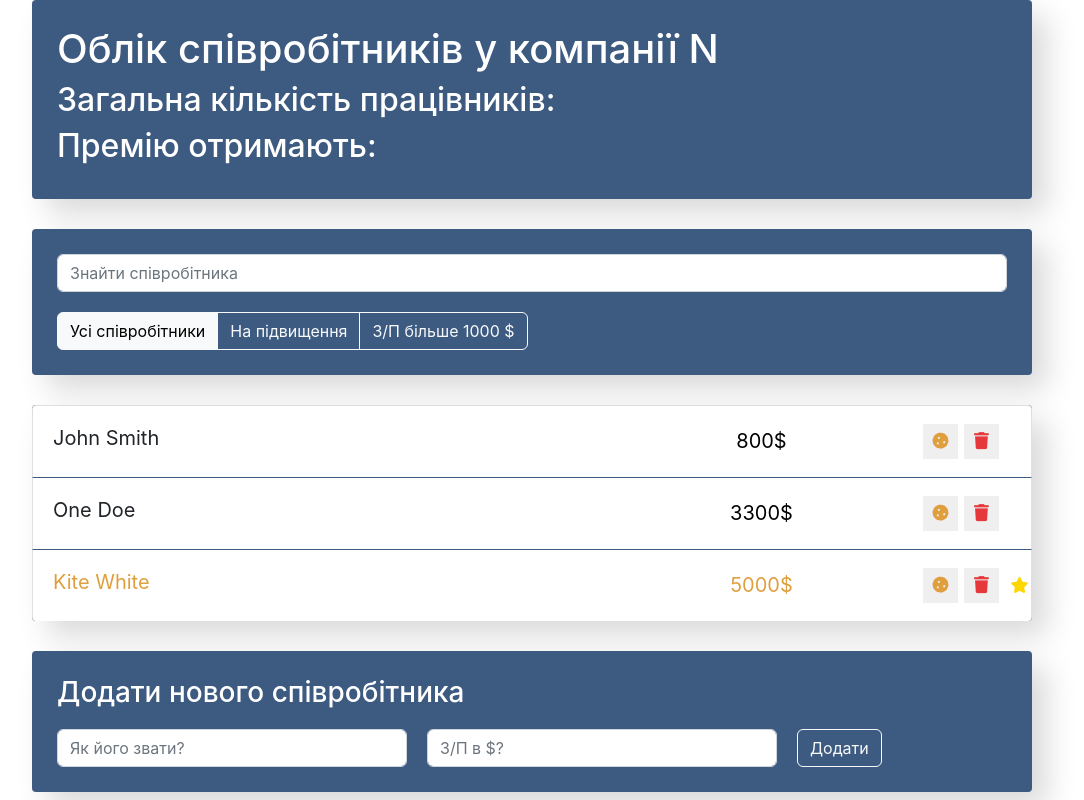
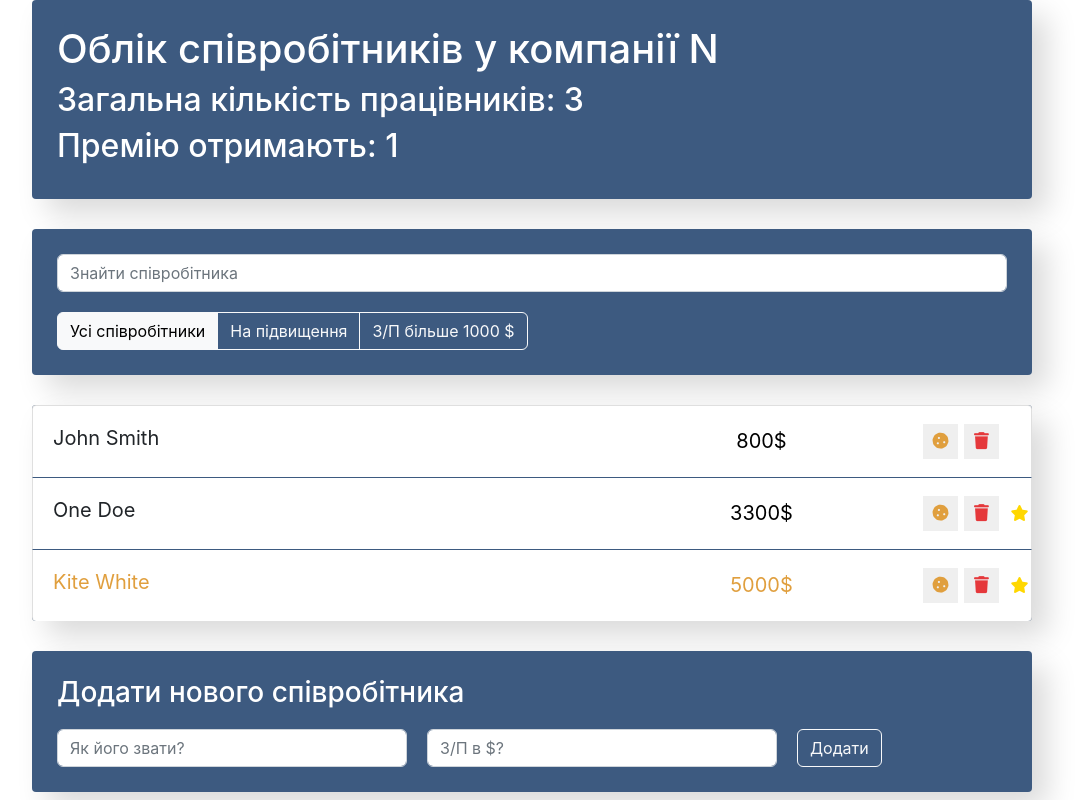
Before and after one commit to AnatoliiMikhov/employees-react-app, a React (Create React App) app: page / in a window 1280 px wide. Shown: the whole page, without its empty margins (108-1192 px from the left). Built offline with nearby package versions, Linux system fonts and the light colour scheme.

Commit message:
App Info realized

```diff
--- a/src/components/App/App.js
+++ b/src/components/App/App.js
@@ -1,67 +1,84 @@
 import { useState } from 'react'
+
+/* -- https://www.npmjs.com/package/uuid#uuidv5name-namespace-buffer-offset - */
 import { v4 as uuidv4 } from 'uuid'
+
+import { employeesArray } from '../../data'
 
 import AppInfo from '../AppInfo/AppInfo'
 import SearchPanel from '../SearchPanel/SearchPanel'
 import AppFilter from '../AppFilter/AppFilter'
 import EmployeesList from '../EmployeesList/EmployeesList'
 import EmployeesAddForm from '../EmployeesAddForm/EmployeesAddFormClass'
-// import EmployeesAddForm from '../EmployeesAddForm/EmployeesAddForm'
 
 import './App.css'
 
 function App () {
 
-    const [ data, setData ] = useState( [
-        {
-            id: uuidv4(),
-            name: 'John Smith',
-            salary: 800,
-            increase: false,
-            liked: false,
-        },
-        {
-            id: uuidv4(),
-            name: 'One Doe',
-            salary: 3300,
-            increase: false,
-            liked: false
-        },
-        {
-            id: uuidv4(),
-            name: 'Kite White',
-            salary: 5000,
-            increase: true,
-            liked: true,
-        },
-    ] )
+    const [ data, setData ] = useState( employeesArray )
+
+    const employees = data.length
+    const increased = data.filter( elem => elem.increase ).length
 
     function deleteItem ( id ) {
         setData( ( data ) => data.filter( ( item ) => item.id !== id ) )
     }
 
     function addItem ( name, salary ) {
-        const newCustomer = {
-            id: uuidv4(),
-            name,
-            salary,
-            increase: false,
-            liked: false,
+        if ( name && salary > 0 && name.length > 1 ) {
+            const newEmployee = {
+                id: uuidv4(),
+                name,
+                salary,
+                increase: false,
+                liked: false,
+            }
+
+            setData( ( data ) => [ ...data, newEmployee ] )
         }
+    }
 
-        setData( ( data ) => [ ...data, newCustomer ] )
+    // Way First
+    // function onToggleIncrease ( id ) {
+    //     setData( data => {
+    //         const index = data.findIndex( elem => elem.id === id )
+    //         const old = data[ index ]
+    //         const newItem = { ...old, increase: !old.increase }
+    //         const newData = [ ...data.slice( 0, index ), newItem, ...data.slice( index + 1 ) ]
+    //         return newData
+    //     } )
+    // }
+
+    // Way Second
+    // function onToggleLiked ( id ) {
+    //     setData( data => (
+    //         data.map( elem => ( elem.id === id ) ? { ...elem, liked: !elem.liked } : elem
+    //         ) ) )
+    // }
+
+    // Way Third
+    function onToggleProp ( id, prop ) {
+        setData( data => (
+            data.map( elem => ( elem.id === id ) ? { ...elem, [ prop ]: !elem[ prop ] } : elem )
+        ) )
     }
 
     return (
         <div className='app'>
-            <AppInfo />
+            <AppInfo
+                employees={ employees }
+                increased={ increased } />
 
             <div className='search-panel'>
                 <SearchPanel />
                 <AppFilter />
             </div>
 
-            <EmployeesList data={ data } onDelete={ deleteItem } />
+            <EmployeesList
+                data={ data }
+                onDelete={ deleteItem }
+                onToggleProp={ onToggleProp }
+            />
             <EmployeesAddForm onAddItem={ addItem } />
         </div>
     )
--- a/src/components/AppInfo/AppInfo.js
+++ b/src/components/AppInfo/AppInfo.js
@@ -1,11 +1,11 @@
 import "./AppInfo.css"
 
-const AppInfo = () => {
+const AppInfo = ( { employees, increased } ) => {
     return (
         <div className="app-info">
             <h1>Облік співробітників у компанії N</h1>
-            <h2>Загальна кількість працівників:</h2>
-            <h2>Премію отримають:</h2>
+            <h2>Загальна кількість працівників: { employees }</h2>
+            <h2>Премію отримають: { increased }</h2>
         </div>
     )
 }
--- a/src/components/EmployeesList/EmployeesList.js
+++ b/src/components/EmployeesList/EmployeesList.js
@@ -2,15 +2,16 @@ import EmployeesListItem from '../EmployeesListItem/EmployeesListItem'
 
 import './EmployeesList.css'
 
-const EmployeesList = ( { data, onDelete } ) => {
+const EmployeesList = ( { data, onDelete, onToggleProp } ) => {
+
     const elements = data.map( ( item ) => {
         const { id, ...itemProps } = item
-
         return (
             <EmployeesListItem
                 { ...itemProps }
                 key={ id }
                 onDelete={ () => onDelete( id ) }
+                onToggleProp={ ( e ) => onToggleProp( id, e.currentTarget.getAttribute( 'data-toggle' ) ) }
             />
         )
     } )
--- a/src/components/EmployeesListItem/EmployeesListItem.js
+++ b/src/components/EmployeesListItem/EmployeesListItem.jsx
@@ -1,12 +1,14 @@
-import { useState } from 'react'
 import './EmployeesListItem.css'
 
-const EmployeesListItem = ( { name, salary, onDelete, ...props } ) => {
-    const [ increase, setIncrease ] = useState( props.increase )
-    const [ liked, setLiked ] = useState( props.liked )
-
-    const onIncrease = () => setIncrease( ( increase ) => !increase )
-    const onLikes = () => setLiked( ( liked ) => !liked )
+const EmployeesListItem = ( props ) => {
+    const {
+        name,
+        salary,
+        increase,
+        liked,
+        onDelete,
+        onToggleProp
+    } = props
 
     let classNames = 'list-group-item d-flex justify-content-between'
 
@@ -20,19 +22,26 @@ const EmployeesListItem = ( { name, salary, onDelete, ...props } ) => {
 
     return (
         <li className={ classNames }>
-            <span className='list-group-item-label' onClick={ onLikes }>
+            <span
+                className='list-group-item-label'
+                data-toggle='liked'
+                onClick={ onToggleProp }
+            >
                 { name }
             </span>
+
             <input
                 type='text'
                 className='list-group-item-input'
                 defaultValue={ salary + '$' }
             />
+
             <div className='d-flex justify-content-center align-items-center'>
                 <button
-                    onClick={ onIncrease }
                     type='button'
                     className='btn-cookie btn-sm '
+                    data-toggle='increase'
+                    onClick={ onToggleProp }
                 >
                     <i className='fas fa-cookie'></i>
                 </button>
--- /dev/null
+++ b/src/data.js
@@ -0,0 +1,26 @@
+/* -- https://www.npmjs.com/package/uuid#uuidv5name-namespace-buffer-offset - */
+import { v4 as uuidv4 } from 'uuid'
+
+export const employeesArray = [
+    {
+        id: uuidv4(),
+        name: 'John Smith',
+        salary: 800,
+        increase: false,
+        liked: false,
+    },
+    {
+        id: uuidv4(),
+        name: 'One Doe',
+        salary: 3300,
+        increase: false,
+        liked: true
+    },
+    {
+        id: uuidv4(),
+        name: 'Kite White',
+        salary: 5000,
+        increase: true,
+        liked: true,
+    },
+]
```
Also changed, not shown: src/components/EmployeesAddForm/EmployeesAddForm.jsx (+13 -13 lines), src/components/EmployeesListItem/EmployeesListItemClass.jsx (deleted, +0 -75 lines).
